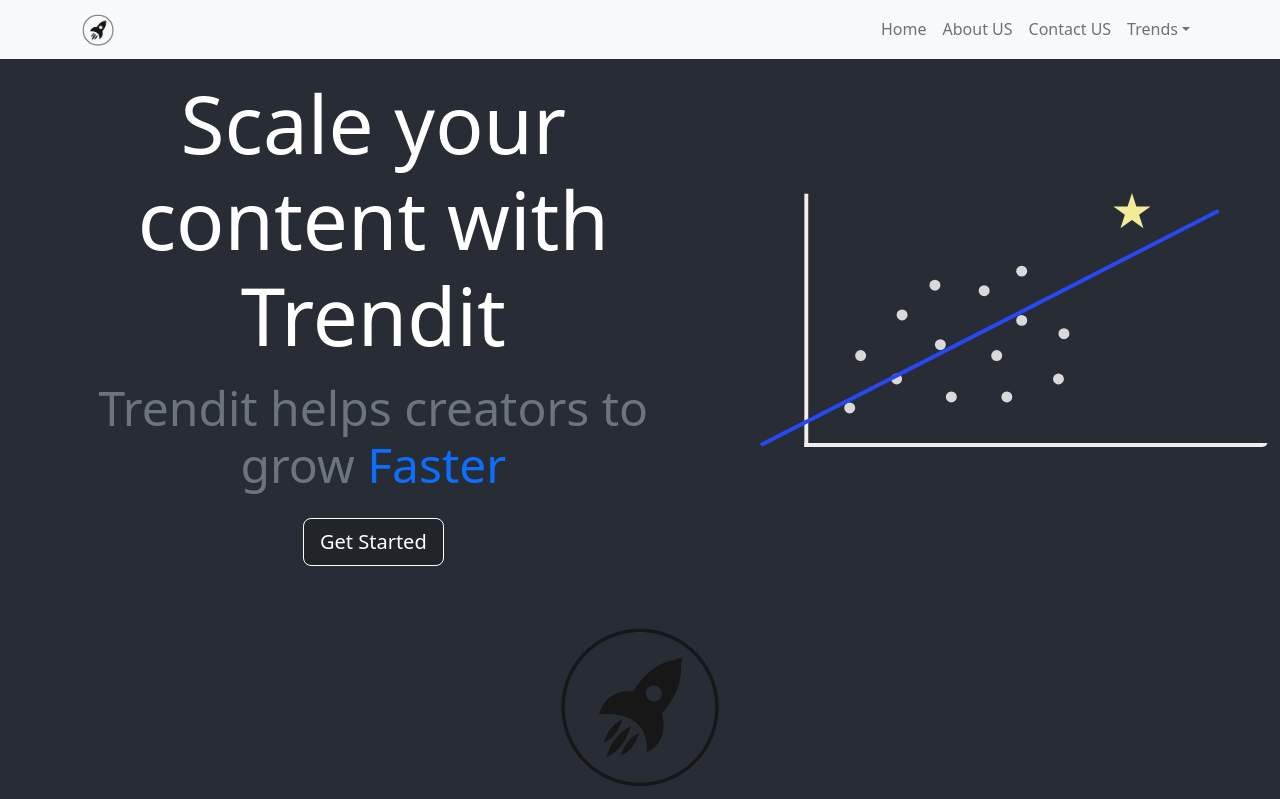
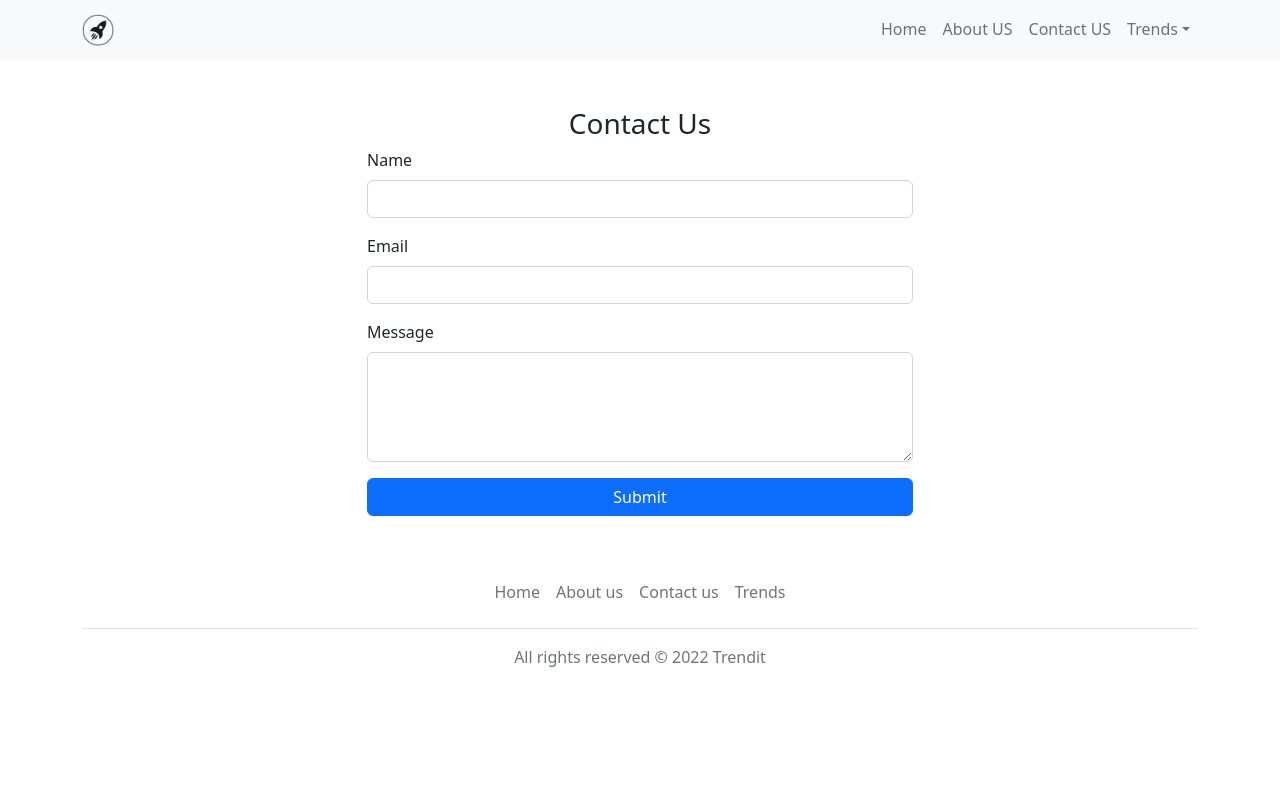
Before and after one commit to clubgamma/Trendit, a React (Create React App) app in the folder client/: page /contact-us in a window 1280 px wide. Shown: the top 799 px of the page. Built offline with nearby package versions, Linux system fonts and the light colour scheme.

Commit message:
feature : Create a contact-us page [fixes #14]

```diff
--- a/client/package.json
+++ b/client/package.json
@@ -14,6 +14,7 @@
     "react": "^18.2.0",
     "react-bootstrap": "^2.5.0",
     "react-dom": "^18.2.0",
+    "react-router-dom": "^6.4.1",
     "react-scripts": "5.0.1",
     "web-vitals": "^2.1.4"
   },
--- a/client/src/App.js
+++ b/client/src/App.js
@@ -1,16 +1,25 @@
-import ThemeProvider from 'react-bootstrap/ThemeProvider'
-import Navbar from './components/Navbar/Navbar'
-import Hero from './components/Hero/Hero'
-import Home from './components/Home/Home'
-import 'bootstrap/dist/css/bootstrap.min.css';
-import './App.css';
-import Footer from './components/Footer/Footer';
+import { BrowserRouter as Router, Route, Routes } from "react-router-dom";
+import ThemeProvider from "react-bootstrap/ThemeProvider";
+import Navbar from "./components/Navbar/Navbar";
+import Hero from "./components/Hero/Hero";
+import Home from "./components/Home/Home";
+import ContactUs from "./components/ContactUs/ContactUs";
+import "bootstrap/dist/css/bootstrap.min.css";
+import "./App.css";
+import Footer from "./components/Footer/Footer";
 function App() {
   return (
     <div className="App">
-      <Navbar/>
-      <Home/>
-      <Footer/>
+      <Router>
+        <div>
+          <Navbar />
+          <Routes>
+            <Route path="/" element={<Home />} />
+            <Route path="/contact-us" element={<ContactUs />} />
+          </Routes>
+        </div>
+      </Router>
+      <Footer />
     </div>
   );
 }
--- /dev/null
+++ b/client/src/components/ContactUs/ContactUs.js
@@ -0,0 +1,33 @@
+import React from "react";
+import { Button, Form, Container, Row, Col } from "react-bootstrap";
+
+function ContactUs() {
+  return (
+    <div className="pt-5 pb-3">
+      <h3>Contact Us</h3>
+      <div>
+        <Container>
+          <Row className="justify-content-center text-start">
+            <Col md={6}>
+              <Form.Group className="mb-3">
+                <Form.Label>Name</Form.Label>
+                <Form.Control></Form.Control>
+              </Form.Group>
+              <Form.Group className="mb-3">
+                <Form.Label>Email</Form.Label>
+                <Form.Control></Form.Control>
+              </Form.Group>
+              <Form.Group className="mb-3">
+                <Form.Label>Message</Form.Label>
+                <Form.Control as="textarea" rows="4"></Form.Control>
+              </Form.Group>
+              <Button className="w-100">Submit</Button>
+            </Col>
+          </Row>
+        </Container>
+      </div>
+    </div>
+  );
+}
+
+export default ContactUs;
--- a/client/src/components/Navbar/Navbar.js
+++ b/client/src/components/Navbar/Navbar.js
@@ -1,37 +1,37 @@
-import Container from 'react-bootstrap/Container';
-import Nav from 'react-bootstrap/Nav';
-import Navbar from 'react-bootstrap/Navbar';
-import NavDropdown from 'react-bootstrap/NavDropdown';
-import logo_no_text from '../../Assets/Images/Logo/Trendit-logos_transparent_no_text.png'
-import './Navbar.css'
+import Container from "react-bootstrap/Container";
+import Nav from "react-bootstrap/Nav";
+import Navbar from "react-bootstrap/Navbar";
+import NavDropdown from "react-bootstrap/NavDropdown";
+import logo_no_text from "../../Assets/Images/Logo/Trendit-logos_transparent_no_text.png";
+import "./Navbar.css";
 
 function BasicExample() {
   return (
     <Navbar bg="light" expand="lg">
       <Container>
-        <Navbar.Brand href="/"><img src={logo_no_text} className="app-logo-no-text" alt="logo_no_text" /></Navbar.Brand>
+        <Navbar.Brand href="/">
+          <img
+            src={logo_no_text}
+            className="app-logo-no-text"
+            alt="logo_no_text"
+          />
+        </Navbar.Brand>
 
         <Navbar.Toggle aria-controls="basic-navbar-nav" />
         <Navbar.Collapse id="basic-navbar-nav">
           <Nav className="ms-auto">
-            <Nav.Link href="#home">Home</Nav.Link>
+            <Nav.Link href="/">Home</Nav.Link>
             <Nav.Link href="#link">About US</Nav.Link>
-            <Nav.Link href="#link">Contact US</Nav.Link>
+            <Nav.Link href="/contact-us">Contact US</Nav.Link>
 
             <NavDropdown title="Trends" id="basic-nav-dropdown">
               <NavDropdown.Item href="#action/3.1">
                 Google Trends
               </NavDropdown.Item>
               <NavDropdown.Divider />
-              <NavDropdown.Item href="#action/3.2">
-                Facebook
-              </NavDropdown.Item>
-              <NavDropdown.Item href="#action/3.3">
-                Instagram
-              </NavDropdown.Item>
-              <NavDropdown.Item href="#action/3.4">
-                twitter
-              </NavDropdown.Item>
+              <NavDropdown.Item href="#action/3.2">Facebook</NavDropdown.Item>
+              <NavDropdown.Item href="#action/3.3">Instagram</NavDropdown.Item>
+              <NavDropdown.Item href="#action/3.4">twitter</NavDropdown.Item>
             </NavDropdown>
           </Nav>
         </Navbar.Collapse>
```
Also changed, not shown: 2 other files (tests, documents, lock files or other folders).
